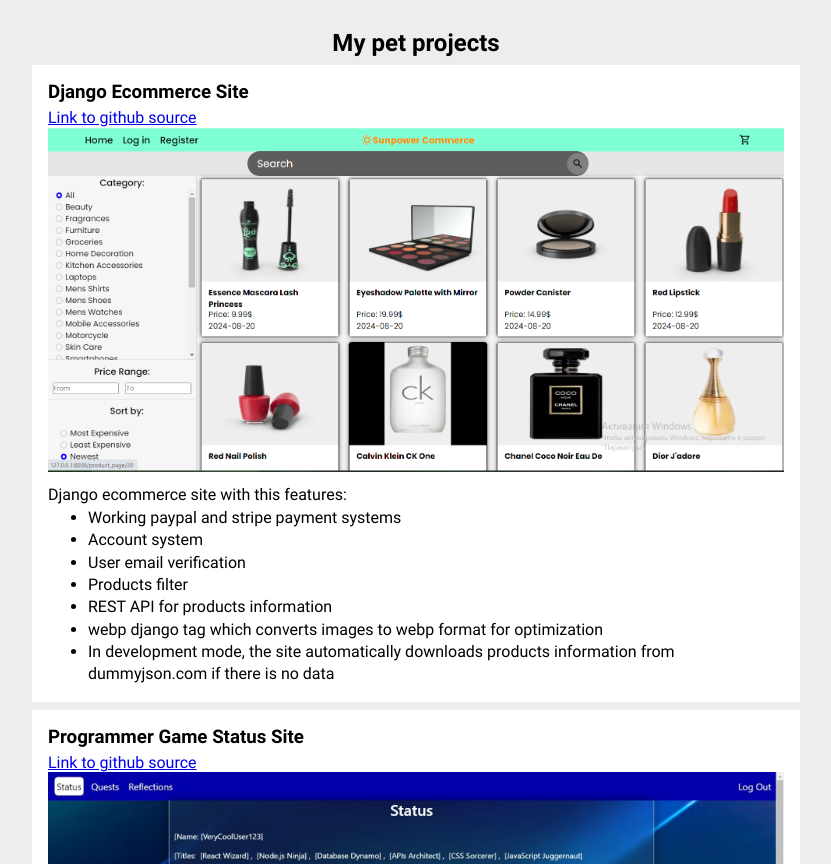
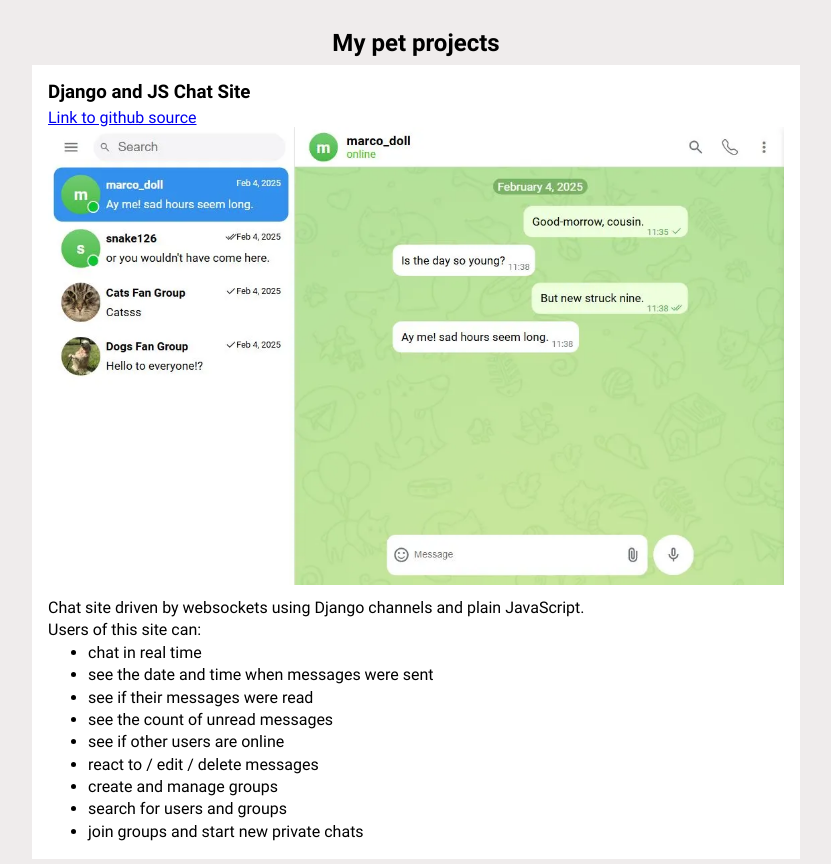
Before and after one commit to AADmitriy/aadmitriy.github.io, a plain HTML site: page index.html in a window 1280 px wide. Shown: the part 1002-1866 px from the top of the page, without its empty margins (224-1055 px from the left). Drawn offline with Linux system fonts and the light colour scheme.

Commit message:
one more project, js increase

```diff
--- a/index.html
+++ b/index.html
@@ -118,7 +118,7 @@
                     <div class="skill">
                         <div>JS</div>
                         <div class="slidecontainer">
-                            <input inert="" type="range" min="1" max="100" value="30" class="slider yellow" disabled>
+                            <input inert="" type="range" min="1" max="100" value="50" class="slider yellow" disabled>
                         </div>
                     </div>
                     <div class="skill">
@@ -171,6 +171,27 @@
         <div class="pet_projects">
             <h2 id="projects_header">My pet projects</h2>
             <div class="project">
+                <h3>Django and JS Chat Site</h3>
+                <a href="https://github.com/AADmitriy/django_and_js_webchat">Link to github source</a>
+                <img src="media/chat_app_main_page.webp">
+                <div>
+                    Chat site driven by websockets using Django channels and plain JavaScript.
+                    <br>
+                    Users of this site can:
+                    <ul class="site_features">
+                        <li>chat in real time</li>
+                        <li>see the date and time when messages were sent</li>
+                        <li>see if their messages were read</li>
+                        <li>see the count of unread messages</li>
+                        <li>see if other users are online</li>
+                        <li>react to / edit / delete messages</li>
+                        <li>create and manage groups</li>
+                        <li>search for users and groups</li>
+                        <li>join groups and start new private chats</li>
+                    </ul>
+                </div>
+            </div>
+            <div class="project">
                 <h3>Django Ecommerce Site</h3>
                 <a href="https://github.com/AADmitriy/django-ecommerce-site">Link to github source</a>
                 <img src="media/django_ecomerce_site.webp">
@@ -197,6 +218,7 @@
                 <div>
                     This site allows a programmer to gamify his own study process by having his own skills,
                     stats and titles, like a game character.
+                    <br>
                     Features of this site:
                     <ul class="site_features">
                         <li>Dynamical forms implemented using Django formsets and JavaScript</li>
```
Also changed, not shown: media/chat_app_main_page.webp (added).
